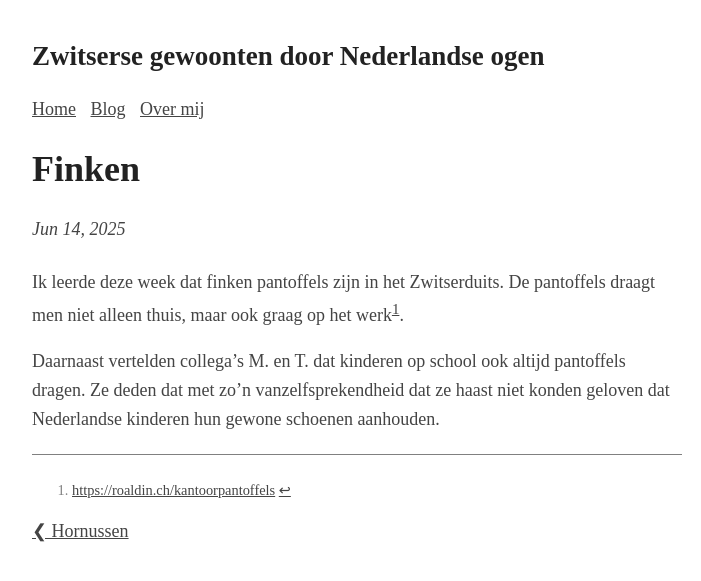
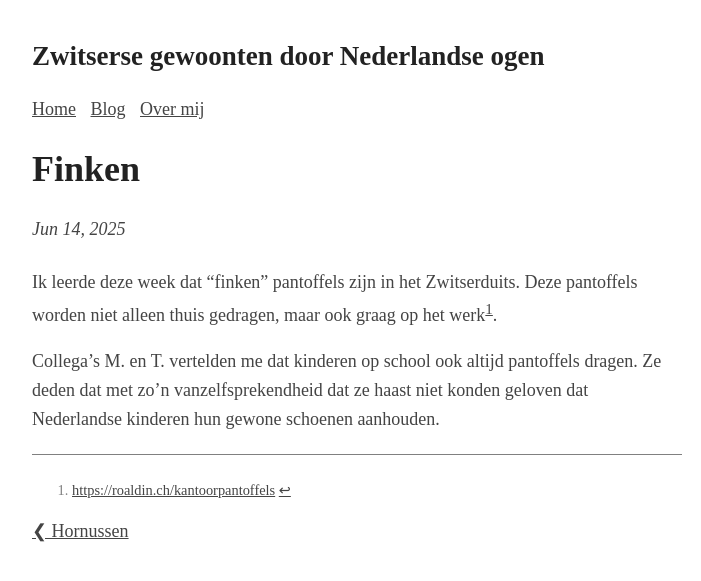
Before and after one commit to Roald87/roaldin.ch, a Jekyll site: the page built from _posts/2025-06-14-finken.md, in a window 1280 px wide. Shown: the top 581 px of the page, without its empty margins (283-984 px from the left). Built offline with Jekyll 4.4.1, drawn with Linux system fonts in a browser that asks for light colours; comment, search, counter and statistics services are not loaded.

Commit message:
Spellcheck by ChatGPT

```diff
--- a/_posts/2025-06-14-finken.md
+++ b/_posts/2025-06-14-finken.md
@@ -4,8 +4,8 @@ title: Finken
 image:
 ---
 
-Ik leerde deze week dat finken pantoffels zijn in het Zwitserduits. De pantoffels draagt men niet alleen thuis, maar ook graag op het werk[^1].
+Ik leerde deze week dat "finken" pantoffels zijn in het Zwitserduits. Deze pantoffels worden niet alleen thuis gedragen, maar ook graag op het werk[^1].
 
-Daarnaast vertelden collega's M. en T. dat kinderen op school ook altijd pantoffels dragen. Ze deden dat met zo'n vanzelfsprekendheid dat ze haast niet konden geloven dat Nederlandse kinderen hun gewone schoenen aanhouden.
+Collega's M. en T. vertelden me dat kinderen op school ook altijd pantoffels dragen. Ze deden dat met zo'n vanzelfsprekendheid dat ze haast niet konden geloven dat Nederlandse kinderen hun gewone schoenen aanhouden.
 
 [^1]: <https://roaldin.ch/kantoorpantoffels>
```
